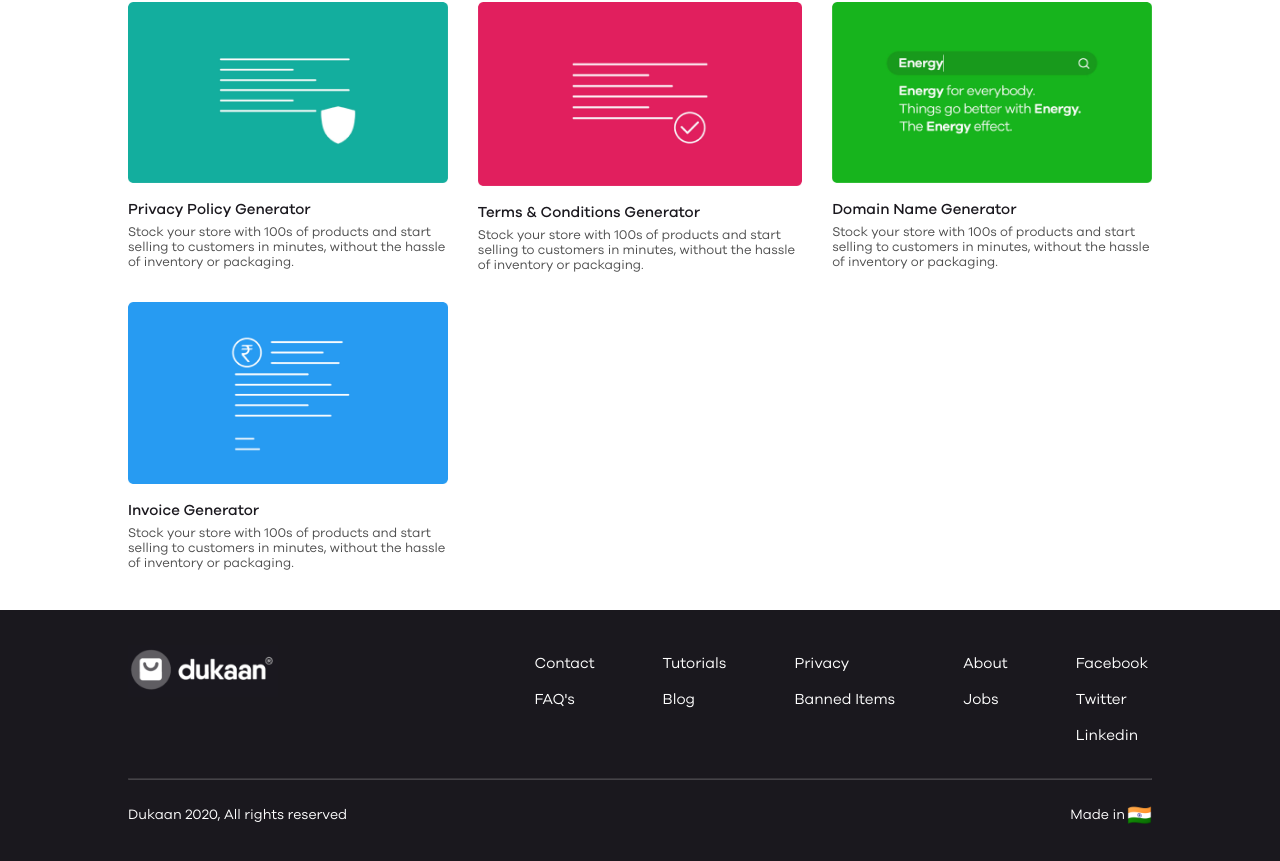
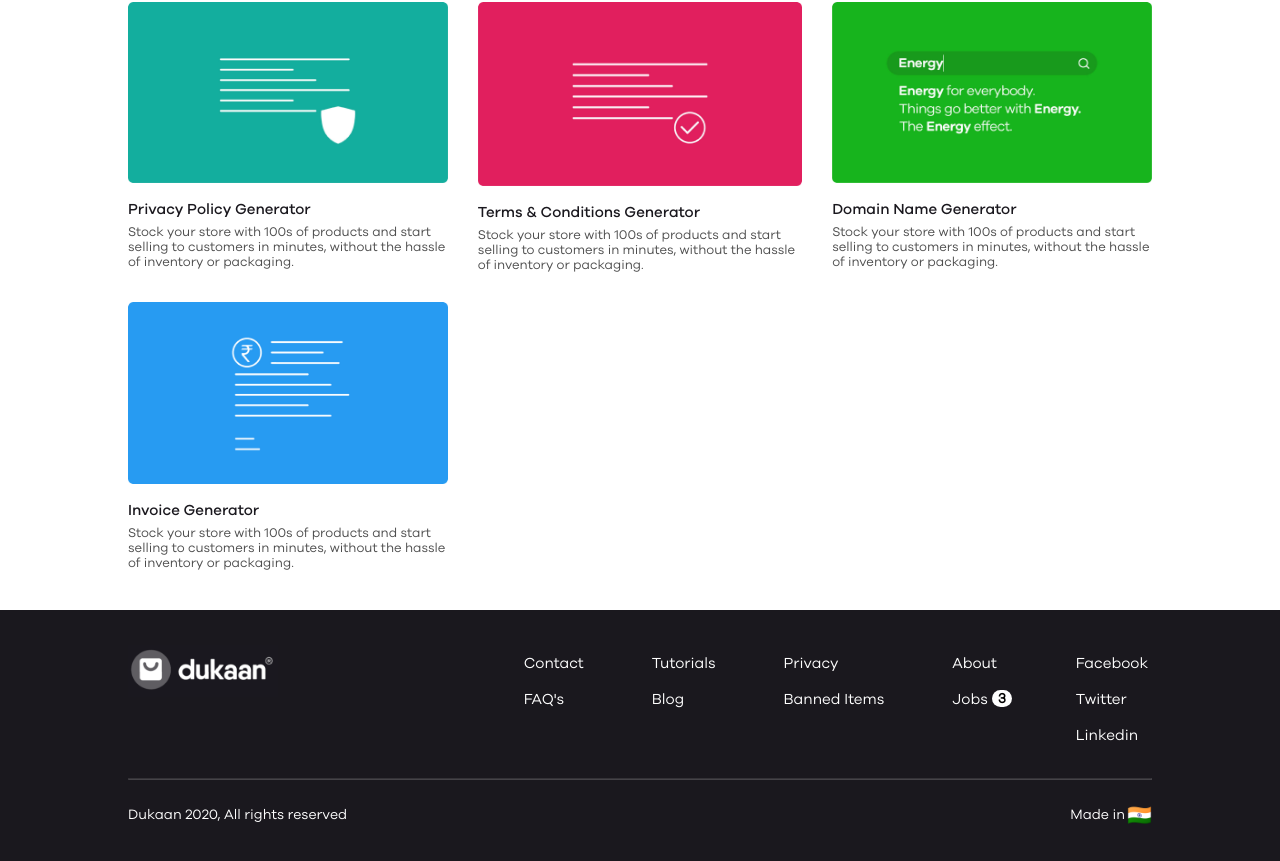
Before and after one commit to hritik2002/dukaan-assignment, a React (Create React App) app: page / in a window 1280 px wide. Shown: the part 1515-2376 px from the top of the page. Built offline with nearby package versions, Linux system fonts and the light colour scheme.

Commit message:
Add label in 'jobs' at footer

```diff
--- a/src/components/footer/Footer.css
+++ b/src/components/footer/Footer.css
@@ -26,12 +26,28 @@
 }
 .footer_top_left img {
   max-width: 150px;
+  cursor: pointer;
 }
 .footer_top_right {
   display: grid;
   grid-template-columns: auto auto auto auto auto;
   gap: 10px 60px;
   text-align: start;
+}
+.footer_top_right div {
+  cursor: pointer;
+  display: flex;
+  align-items: center;
+  justify-content: space-between;
+}
+.footer_top_right div span {
+  background-color: white;
+  color: black;
+  border-radius: 20px;
+  width: 20px;
+  text-align: center;
+  font-size: 14px;
+  font-weight: 600;
 }
 .footer_top_right p {
   margin: 4px;
--- a/src/components/footer/Footer.js
+++ b/src/components/footer/Footer.js
@@ -61,6 +61,7 @@
           {footerArr.map((value, index) => (
             <div key={value.title + index}>
               <p>{value.title}</p>
+              {value.label ? <span>{value.label}</span> : null}
             </div>
           ))}
         </div>
@@ -68,7 +69,9 @@
       <hr />
       <div className="footer_bottom">
         <p>Dukaan 2020, All rights reserved</p>
-        <p>Made in <span>🇮🇳</span></p>
+        <p>
+          Made in <span>🇮🇳</span>
+        </p>
       </div>
     </div>
   );
--- a/src/components/navbar/Navbar.css
+++ b/src/components/navbar/Navbar.css
@@ -15,6 +15,7 @@
 }
 .navbar_container_left img {
   width: 120px;
+  cursor: pointer;
 }
 .navbar_container_right {
   display: flex;
```
